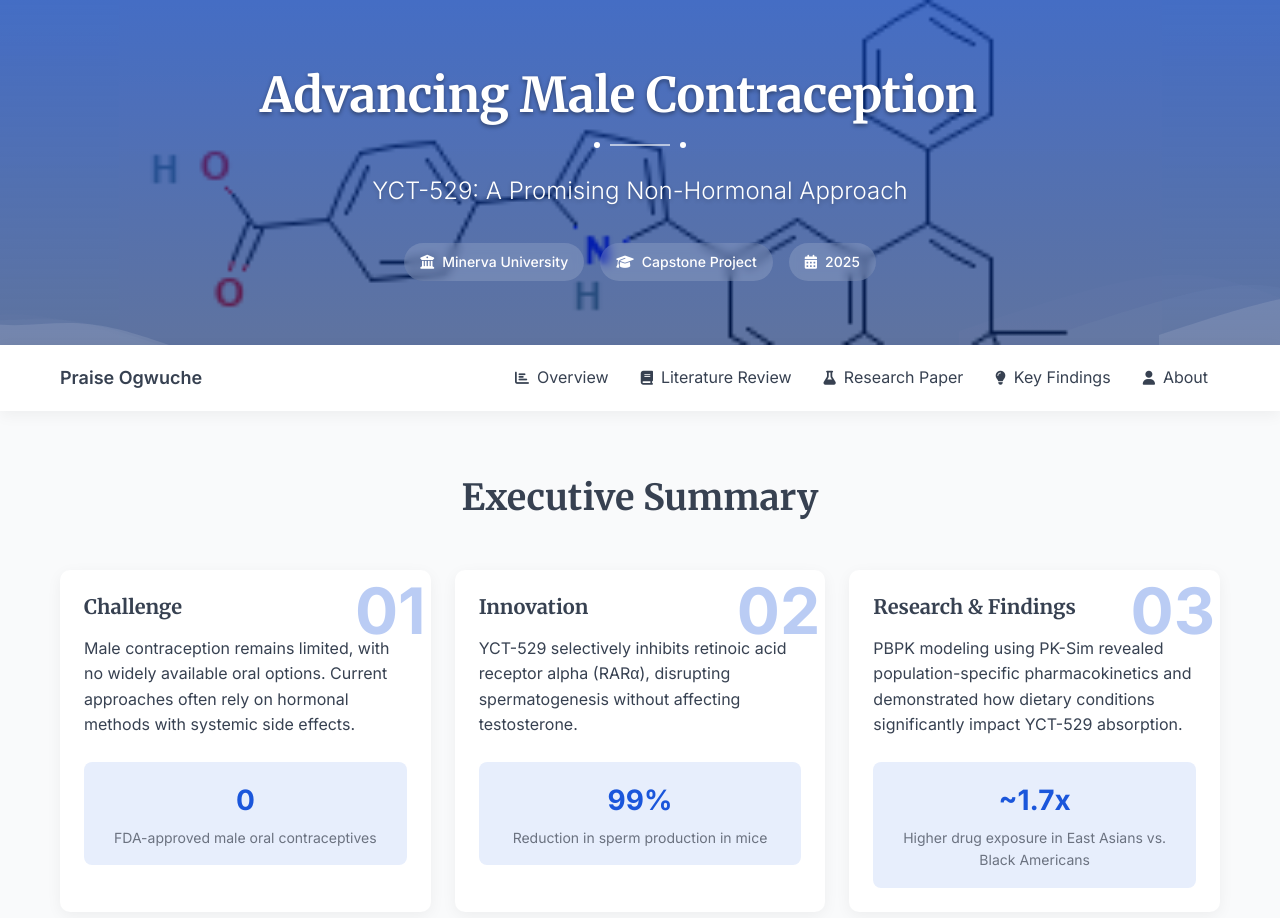
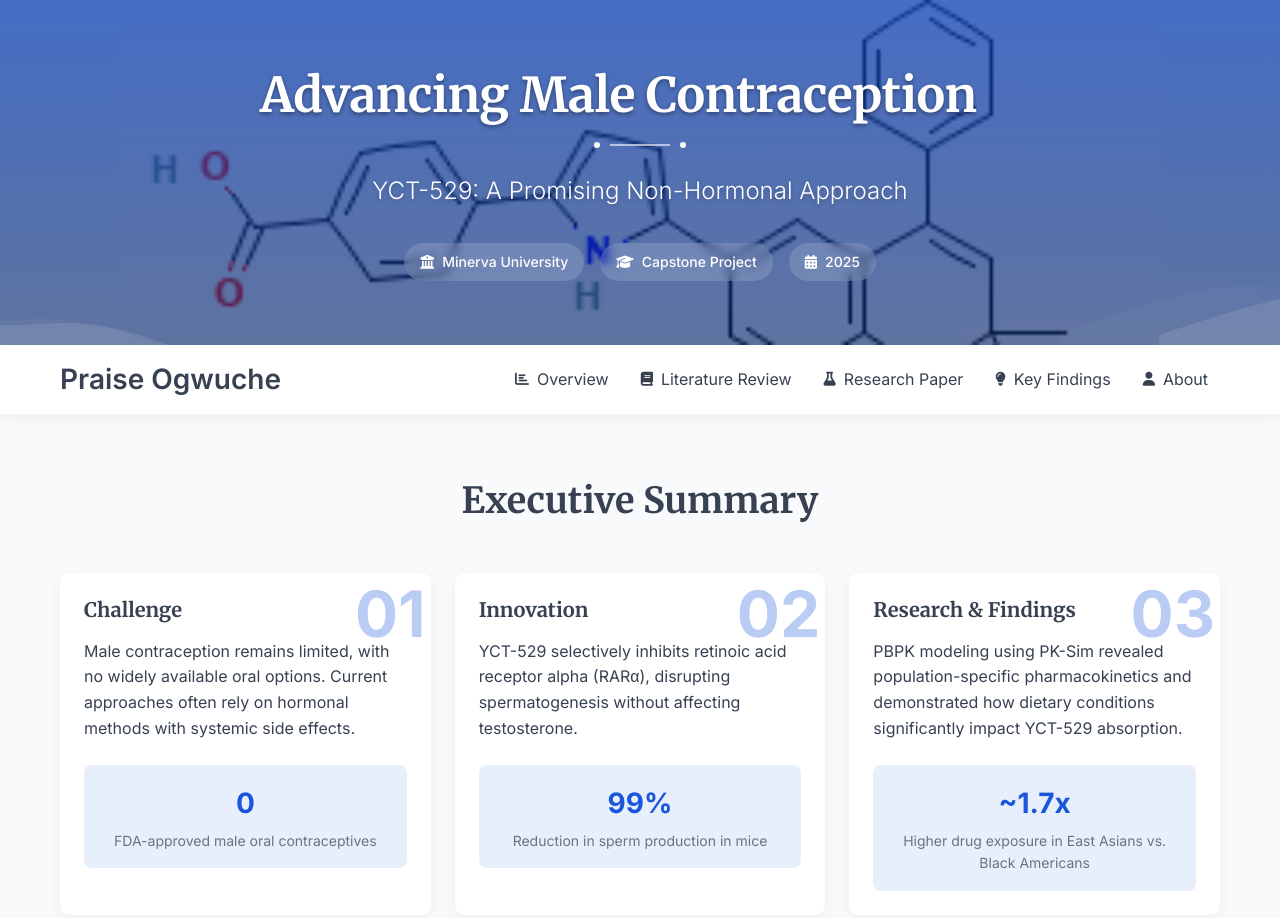
Before and after one commit to PraiseOgwuche/YCT-529_web, a plain HTML site: page index.html in a window 1280 px wide. Shown: the top 918 px of the page. Drawn offline with Linux system fonts and the light colour scheme.

Commit message:
Enlarged name in nav-bar

```diff
--- a/css/styles.css
+++ b/css/styles.css
@@ -281,9 +281,10 @@ a:hover {
     display: flex;
     align-items: center;
     font-weight: 600;
-    font-size: 1.125rem;
+    font-size: 1.75rem;
     color: var(--dark);
 }
+
 
 .nav-links {
     display: flex;
```
